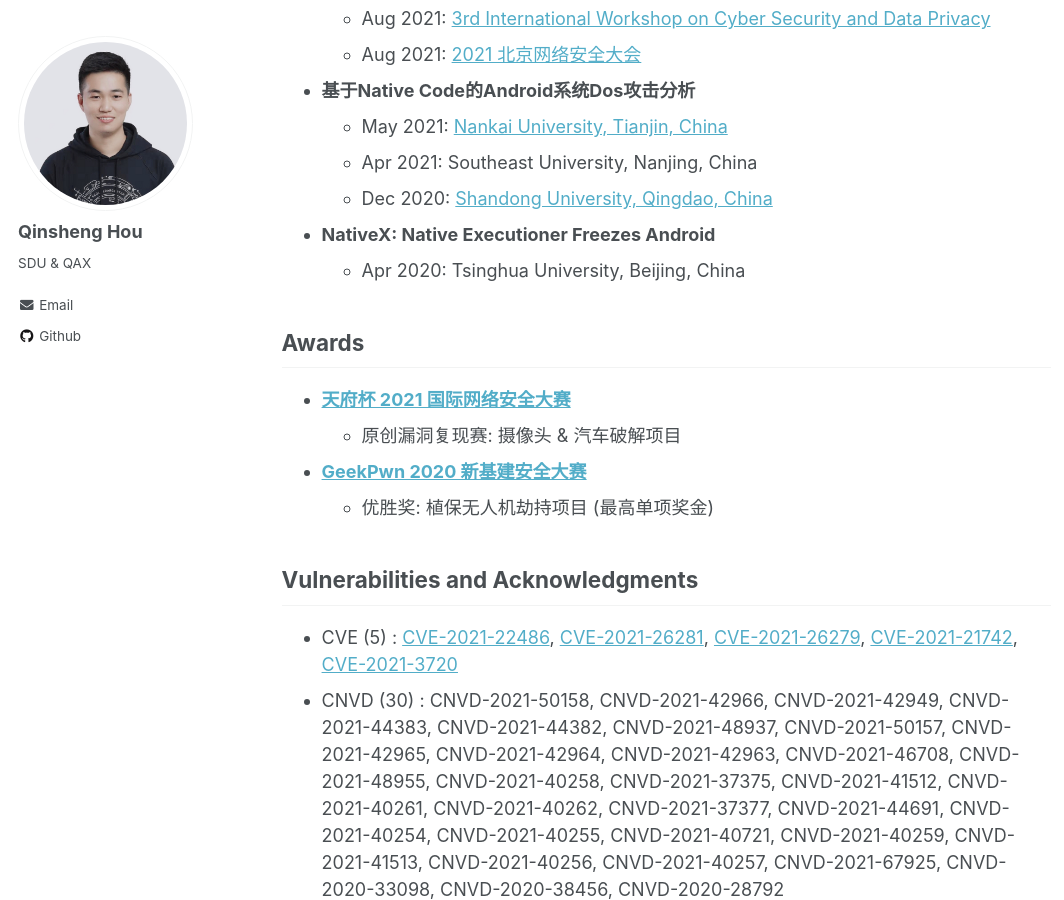
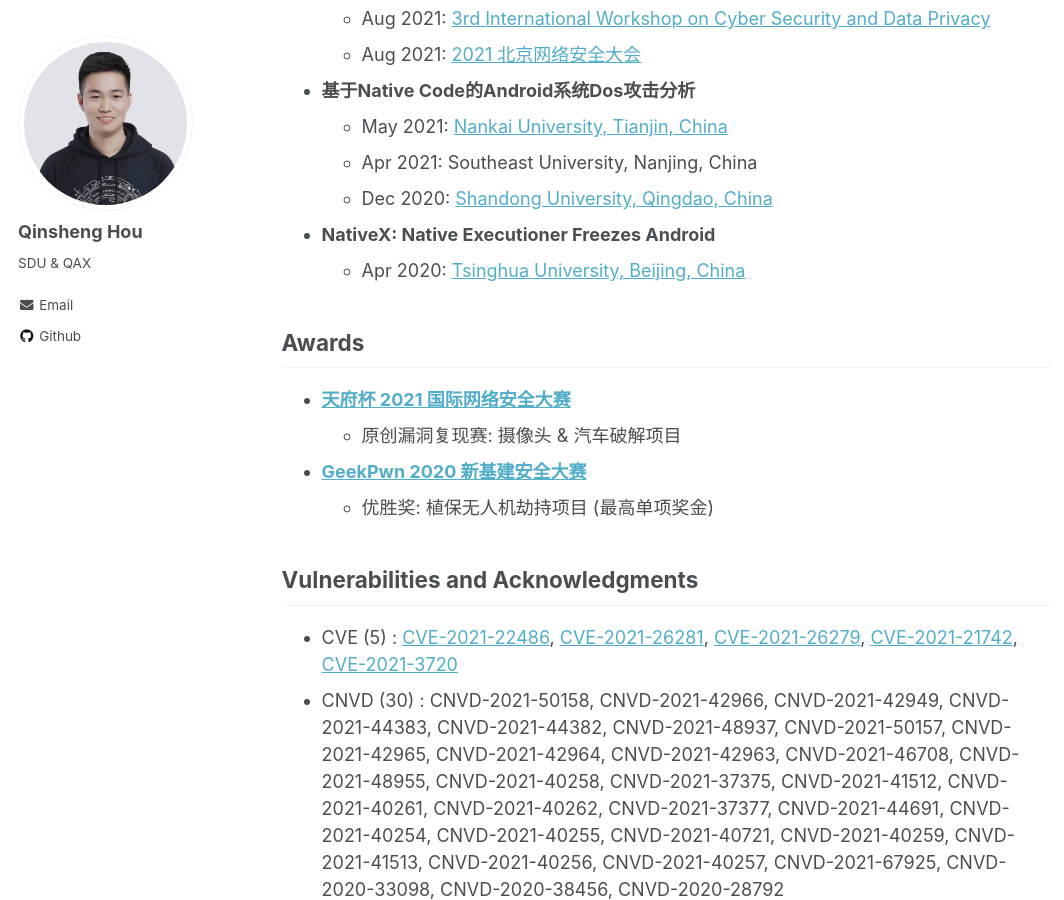
Before and after one commit to chicharitomu14/chicharitomu14.github.io, a Jekyll site: the page built from _pages/about.md, in a window 1280 px wide and 900 px high, scrolled down 1058 px. Shown: the whole window, without its empty margins (0-1064 px from the left). Built offline with Jekyll 4.4.1, drawn with Linux system fonts in a browser that asks for light colours; part of the change alters nothing that is shown.

Commit message:
update link

```diff
--- a/_pages/about.md
+++ b/_pages/about.md
@@ -30,7 +30,7 @@ Invited Talks
   - Apr 2021: Southeast University, Nanjing, China
   - Dec 2020: [Shandong University, Qingdao, China](https://cst.qd.sdu.edu.cn/info/1038/1077.htm)
 - **NativeX: Native Executioner Freezes Android**
-  - Apr 2020: Tsinghua University, Beijing, China
+  - Apr 2020: [Tsinghua University, Beijing, China](http://netsec.ccert.edu.cn/chs/seminars/2020-04-16-NativeX)
 
 Awards
 ------
```
